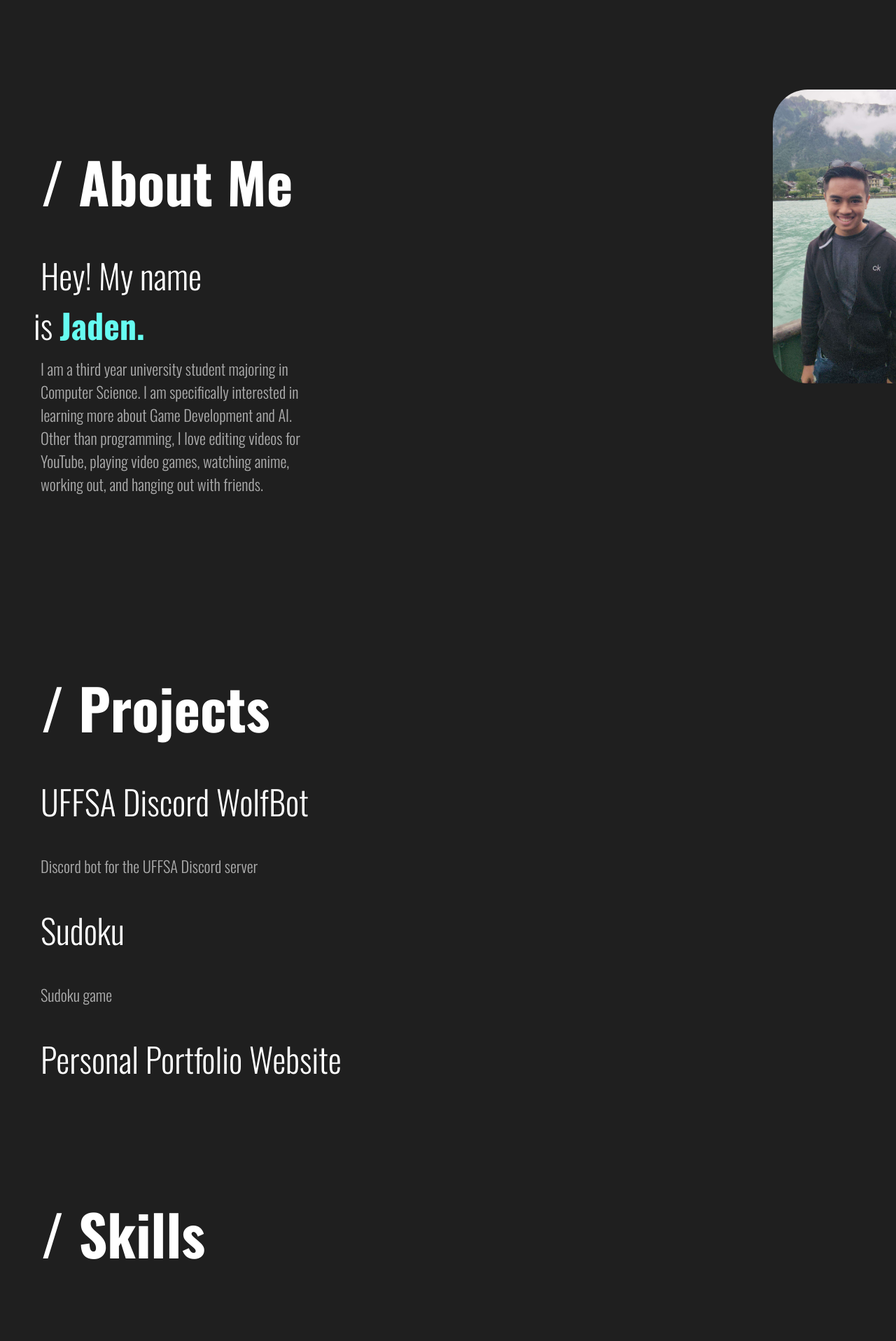
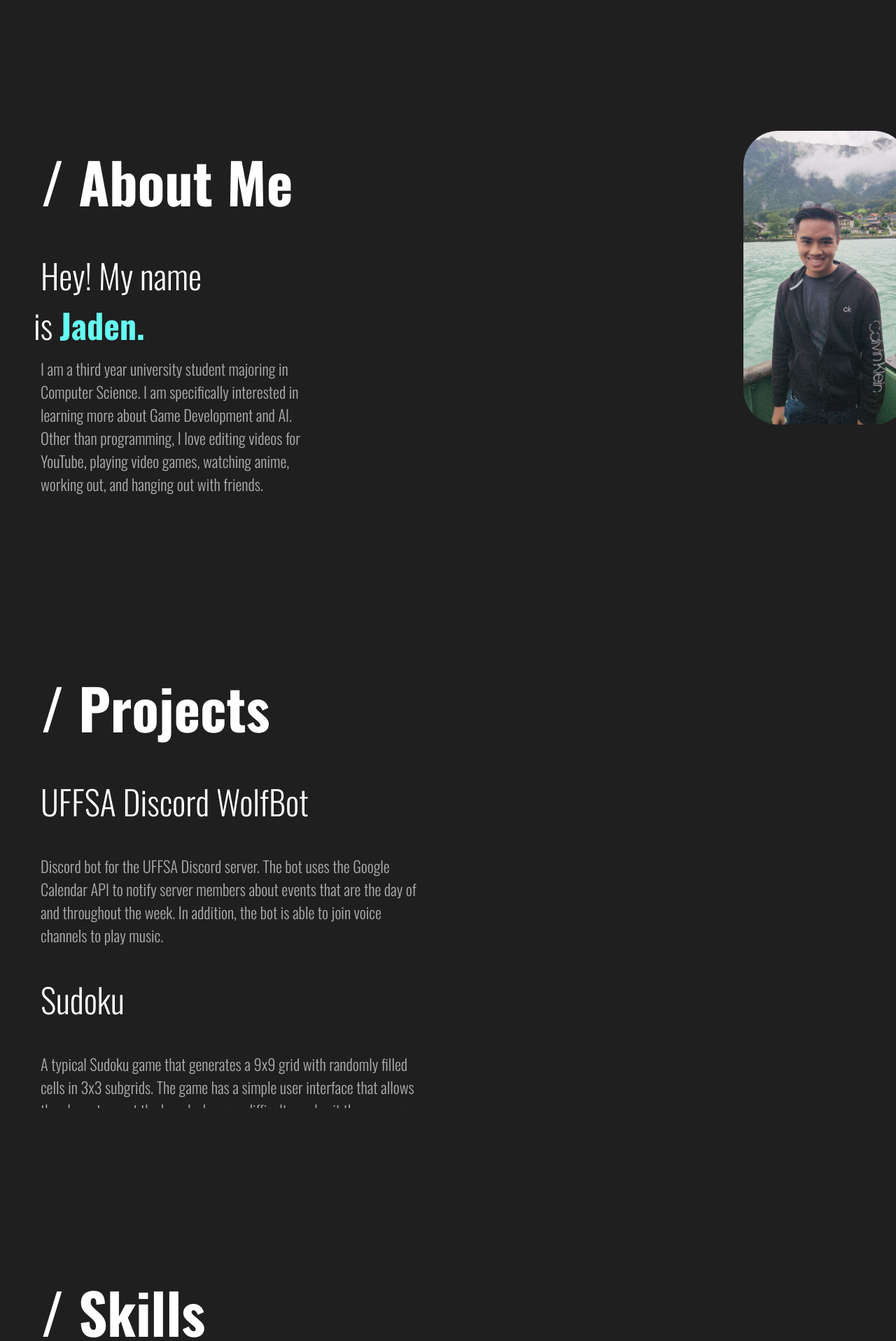
Before and after one commit to N3rfed/personal-portfolio, a React (Create React App) app: page / in a window 1280 px wide. Shown: the part 800-2717 px from the top of the page at 70% size. Built offline with nearby package versions, Linux system fonts and the light colour scheme.

Commit message:
updated projects

```diff
--- a/src/components/Intro/intro.css
+++ b/src/components/Intro/intro.css
@@ -54,7 +54,8 @@
     margin-left: 350px;
     border-radius: 50px;
     position:relative;
-    right:5%;
+    right:7.5%;
+    top:5%;
 
 
 }
--- a/src/components/Projects/projects.css
+++ b/src/components/Projects/projects.css
@@ -20,6 +20,7 @@
     color: rgb(255, 255, 255);
     font-size: 5rem;
     padding: 40px 10px;
+    bottom:10%;
 }
 
 .projectPara {
--- a/src/components/Projects/projects.js
+++ b/src/components/Projects/projects.js
@@ -5,13 +5,20 @@ const Projects = () => {
     return (
         <section id="projects">
             <div className="projectContent">
-                <p className="projectHeader">/ Projects<span className="dash"> </span></p>
+                <h2 className="projectHeader">/ Projects<span className="dash"> </span></h2>
                 <span className="projectPara">UFFSA Discord WolfBot</span>
-                <p className="projectDesc">Discord bot for the UFFSA Discord server</p>
+                <p className="projectDesc">Discord bot for the UFFSA Discord server. The bot uses the Google
+                    Calendar API to notify server members about events that are the day of and throughout the week.
+                    In addition, the bot is able to join voice channels to play music.
+                </p>
                 <span className="projectPara">Sudoku</span>
-                <p className="projectDesc">Sudoku game</p>
+                <p className="projectDesc">A typical Sudoku game that generates a 9x9 grid with randomly filled
+                    cells in 3x3 subgrids. The game has a simple user interface that allows the player to reset the
+                    board, choose a difficulty, and exit the program. In addition, the game also has a win and loss
+                    screen depending on if the player correctly or incorrectly fills in each empty cell.</p>
                 <span className="projectPara">Personal Portfolio Website</span>
-                <p className="projectDesc">The website you're on</p>
+                <p className="projectDesc">Uses React JS, HTML, and CSS to create a website showcasing
+                    my background, personal projects, and skills.</p>
             </div>
         </section>
     )
--- a/src/components/Skills/skills.css
+++ b/src/components/Skills/skills.css
@@ -5,7 +5,7 @@
     overflow: hidden;
     display: flex;
     flex-direction: row;
-    padding: 3rem 1rem;
+    padding: 10rem 1rem;
 }
 
 .skillsContent {
```
